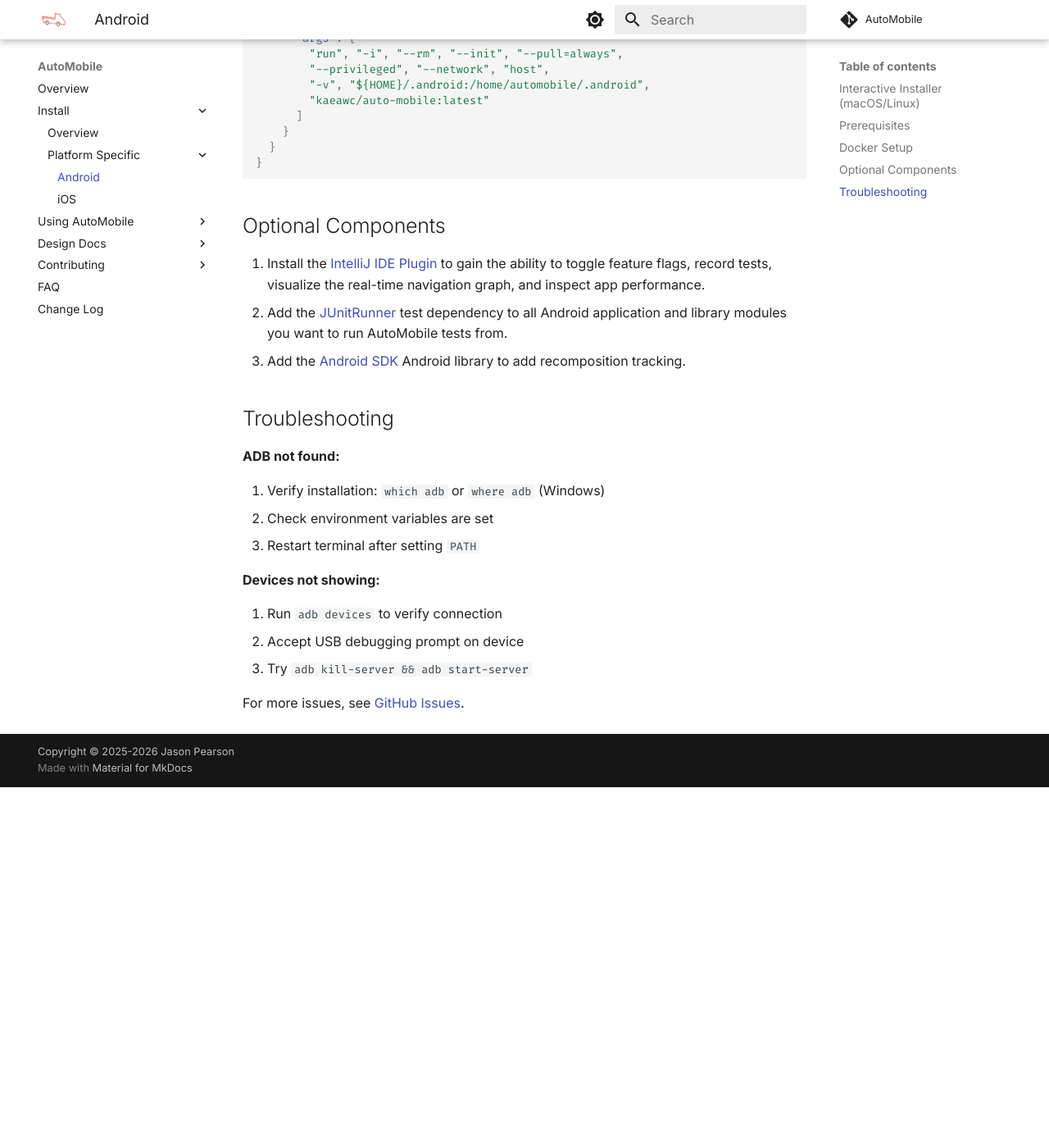
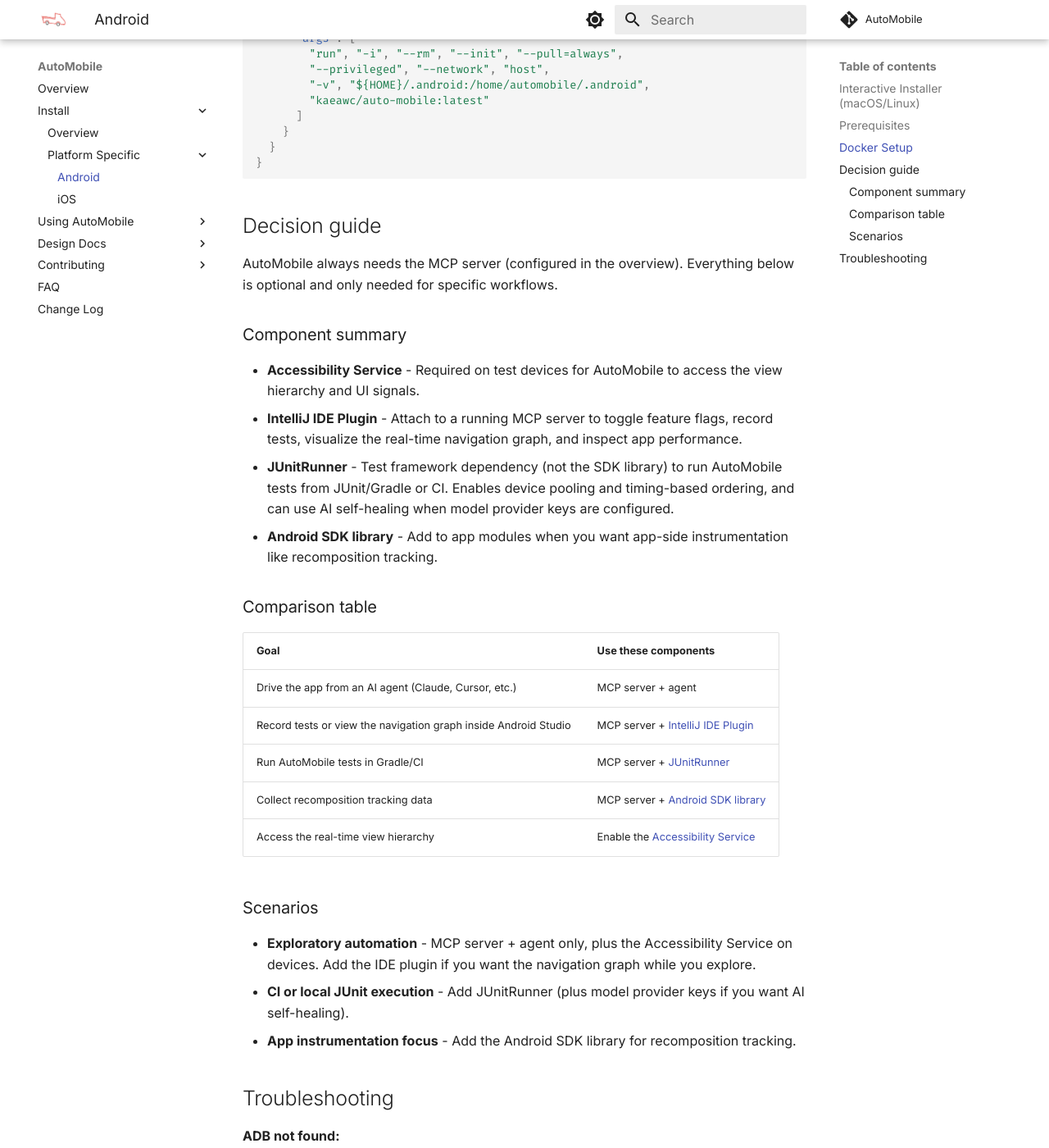
Before and after one commit to zillow/auto-mobile, an MkDocs documentation site: the page built from docs/install/plat/android.md, in a window 1280 px wide and 1400 px high, scrolled down 1013 px. Shown: the whole window at 82% size. Built offline with MkDocs 1.6.1 and Material for MkDocs 9.7.7, drawn with Linux system fonts in a browser that asks for light colours; comment, search, counter and statistics services are not loaded; before the commit the page ends 1973 px from its top, so only the background shows below that.

Commit message:
Add Android decision guide for components (#415)

````diff
--- a/docs/install/plat/android.md
+++ b/docs/install/plat/android.md
@@ -49,11 +49,36 @@
 }
 ```
 
-## Optional Components
+## Decision guide
 
-1. Install the [IntelliJ IDE Plugin](../../design-docs/plat/android/ide-plugin/overview.md) to gain the ability to toggle feature flags, record tests, visualize the real-time navigation graph, and inspect app performance.
-2. Add the [JUnitRunner](../../design-docs/plat/android/junitrunner.md) test dependency to all Android application and library modules you want to run AutoMobile tests from.
-3. Add the [Android SDK](../../design-docs/plat/android/auto-mobile-sdk.md) Android library to add recomposition tracking.
+AutoMobile always needs the MCP server (configured in the overview). Everything below is optional and only needed for
+specific workflows.
+
+### Component summary
+
+- **Accessibility Service** - Required on test devices for AutoMobile to access the view hierarchy and UI signals.
+- **IntelliJ IDE Plugin** - Attach to a running MCP server to toggle feature flags, record tests, visualize the
+  real-time navigation graph, and inspect app performance.
+- **JUnitRunner** - Test framework dependency (not the SDK library) to run AutoMobile tests from JUnit/Gradle or CI.
+  Enables device pooling and timing-based ordering, and can use AI self-healing when model provider keys are configured.
+- **Android SDK library** - Add to app modules when you want app-side instrumentation like recomposition tracking.
+
+### Comparison table
+
+| Goal | Use these components |
+| --- | --- |
+| Drive the app from an AI agent (Claude, Cursor, etc.) | MCP server + agent |
+| Record tests or view the navigation graph inside Android Studio | MCP server + [IntelliJ IDE Plugin](../../design-docs/plat/android/ide-plugin/overview.md) |
+| Run AutoMobile tests in Gradle/CI | MCP server + [JUnitRunner](../../design-docs/plat/android/junitrunner.md) |
+| Collect recomposition tracking data | MCP server + [Android SDK library](../../design-docs/plat/android/auto-mobile-sdk.md) |
+| Access the real-time view hierarchy | Enable the [Accessibility Service](../../design-docs/plat/android/accessibility-service.md) |
+
+### Scenarios
+
+- **Exploratory automation** - MCP server + agent only, plus the Accessibility Service on devices. Add the IDE plugin if
+  you want the navigation graph while you explore.
+- **CI or local JUnit execution** - Add JUnitRunner (plus model provider keys if you want AI self-healing).
+- **App instrumentation focus** - Add the Android SDK library for recomposition tracking.
 
 ## Troubleshooting
 
````
Also changed, not shown: docs/install/overview.md (+16 -0 lines).
